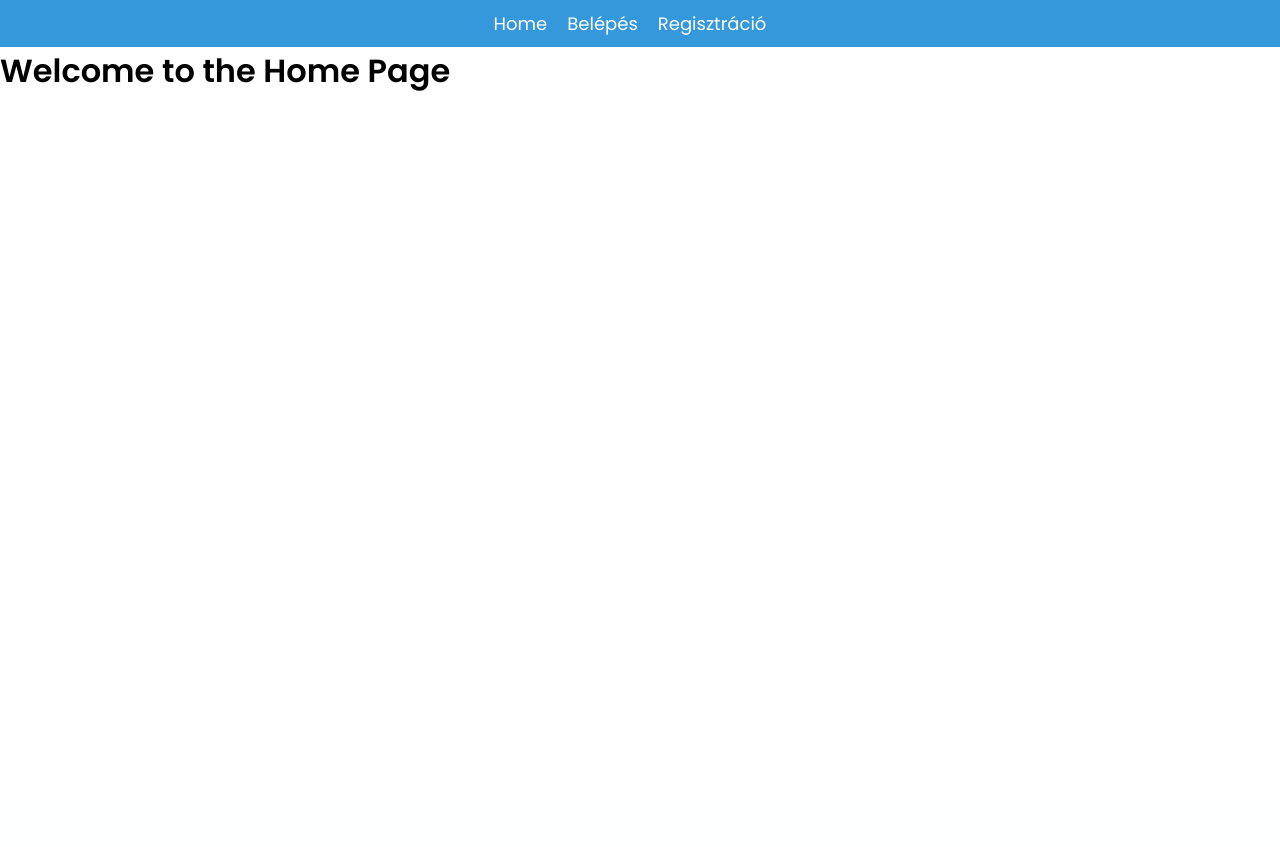
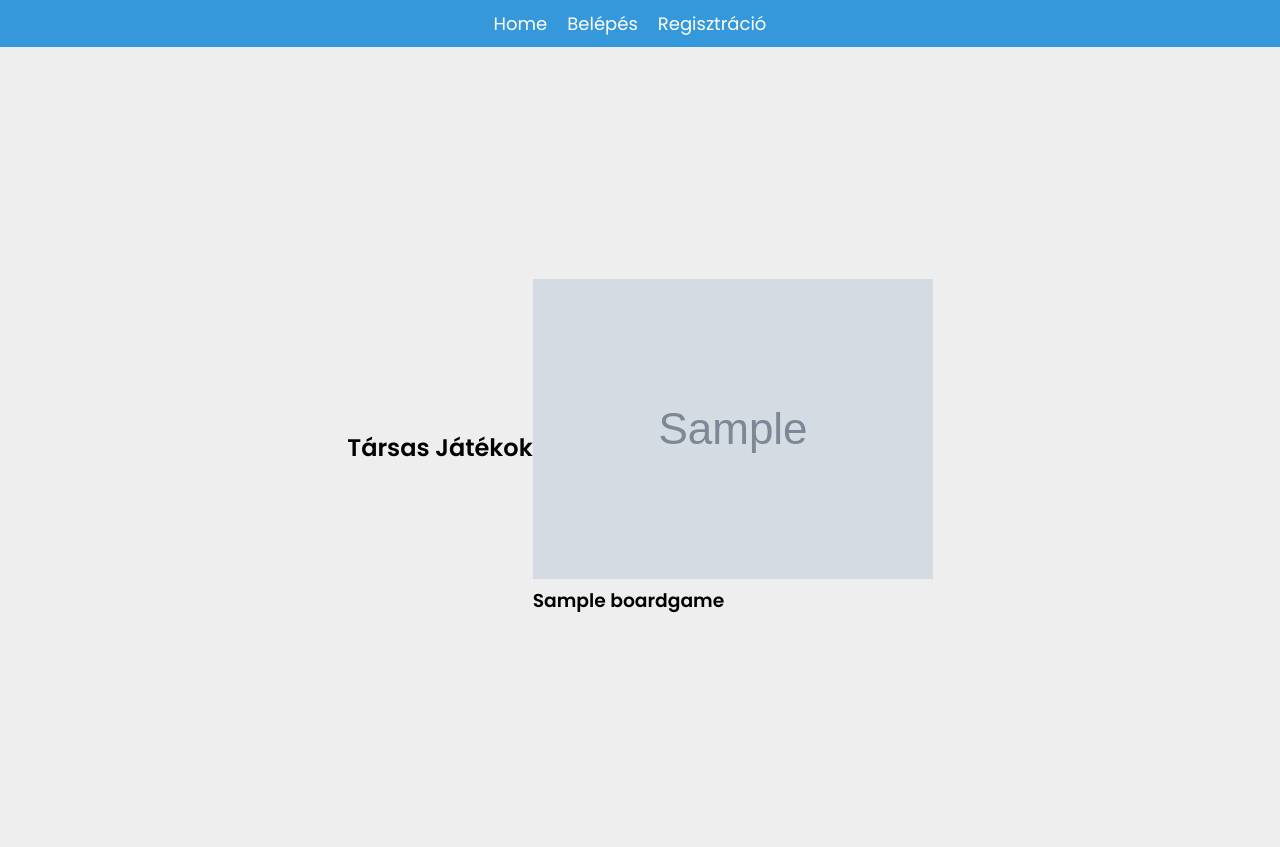
Before and after one commit to MilanEgri/php-project, a PHP site: page / in a window 1280 px wide. Before the commit the page ends 91 px from the top, so only its background shows below. Run offline with PHP 8.4, Linux system fonts and the light colour scheme; tables that the repository leaves empty or names only in its code hold one stand-in row (values such as "Sample post"); grey boxes marked "Sample" are stand-in pictures; a stand-in replaces the project's code that opens the database connection.

Commit message:
list boardgames,delete button for admins

```diff
--- a/index.php
+++ b/index.php
@@ -1,17 +1,51 @@
 <?php
 session_start();
+
+include 'config.php';
+
+$user_id = isset($_SESSION['user_id']) ? $_SESSION['user_id'] : null;
+
+$select_admin = mysqli_query($conn, "SELECT admin FROM `user_form` WHERE id = '$user_id'");
+$row = mysqli_fetch_assoc($select_admin);
+$admin_status = isset($row['admin']) ? $row['admin'] : 0;
+
+
 ?>
+
 <!DOCTYPE html>
 <html lang="en">
+
 <head>
     <meta charset="UTF-8">
     <meta name="viewport" content="width=device-width, initial-scale=1.0">
-    <title>Home</title>
+    <title>PHP-Project</title>
     <link rel="stylesheet" href="style.css">
 </head>
+
 <body>
-<?php include 'navbar.php';
-?>
-<h1>Welcome to the Home Page</h1>
+<?php include 'navbar.php'; ?>
+
+<div class="container boardgame-contanier">
+
+    <h2>Társas Játékok</h2>
+    <?php
+    $result = mysqli_query($conn, "SELECT id, name, image FROM boardgame");
+    if (mysqli_num_rows($result) > 0) {
+        while ($row = mysqli_fetch_assoc($result)) {
+            echo "<div class='boardgame'>";
+            echo "<img src='uploaded_img/boardgames/{$row['image']}' alt='{$row['name']}' class='boardgame-image'>";
+            echo "<h3>{$row['name']}</h3>";
+            if($admin_status ==1){
+                echo "<a class=delete-btn-small href='delete.php?id={$row['id']}'> Törlés </a>";
+            }
+            echo "</div>";
+        }
+    } else {
+        echo "Nincsenek társasjátékok.";
+    }
+    ?>
+</div>
+
 </body>
+
 </html>
```
